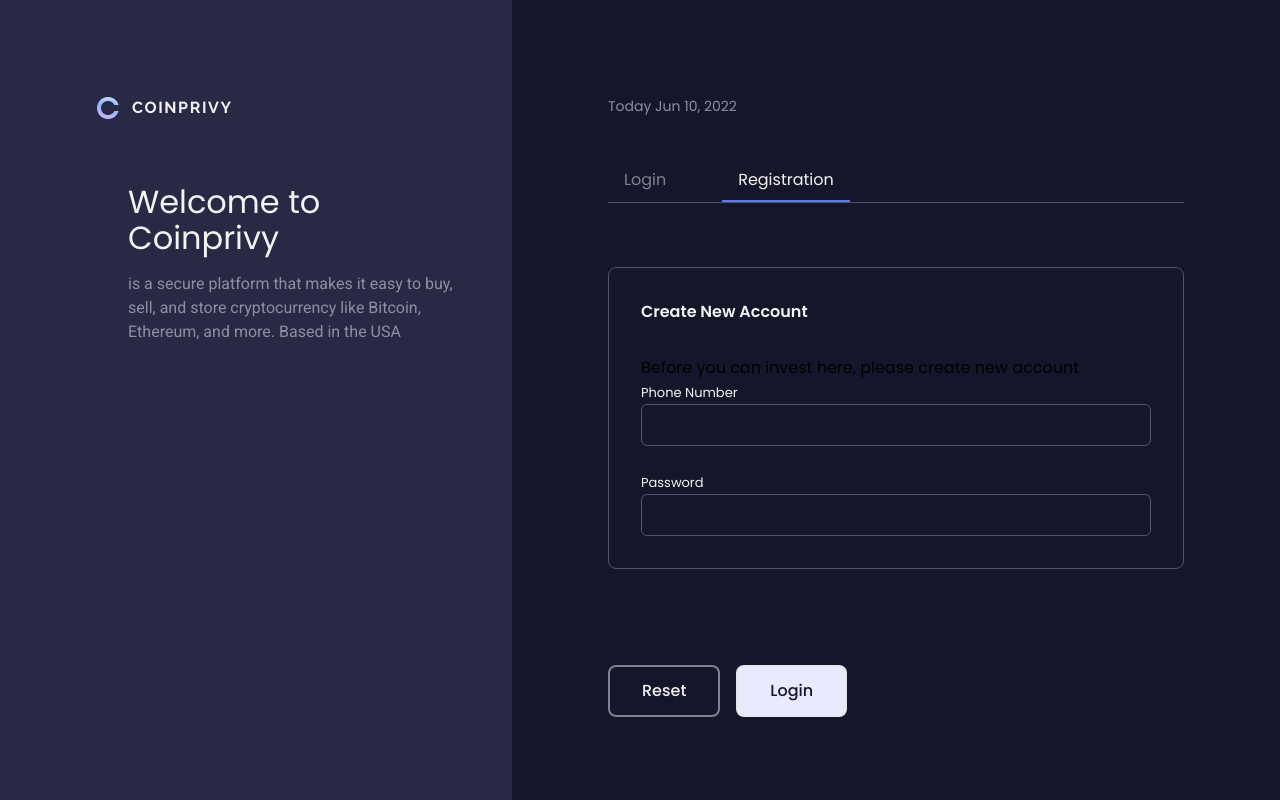
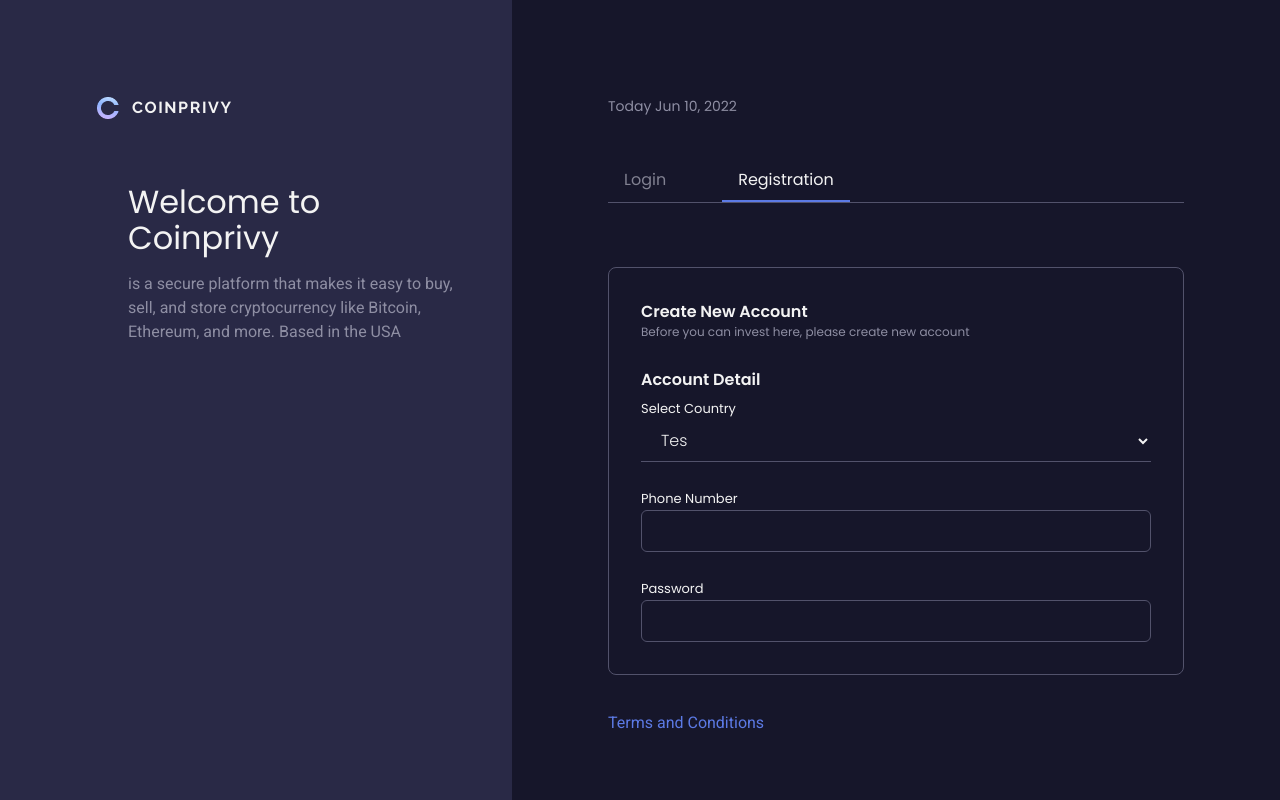
Before and after one commit to fadhilradh/profilio, a Next.js app: page /auth in a window 1280 px wide. Both pictures are taken after a click on the button "Registration". Built offline with nearby package versions, Linux system fonts and the light colour scheme; no server answers.

Commit message:
add registration UI

```diff
--- a/app/Auth/Registration.tsx
+++ b/app/Auth/Registration.tsx
@@ -6,21 +6,40 @@ const Registration = () => {
   return (
     <div>
       <form className="rounded-lg border border-stroke-primary p-8">
-        <h3 className="mb-8 !font-semibold text-primary">Create New Account</h3>
-        <p>Before you can invest here, please create new account</p>
+        <h3 className="!font-semibold text-primary">Create New Account</h3>
+        <p className="mb-8 text-xs text-secondary">
+          Before you can invest here, please create new account
+        </p>
+        <h3 className="mb-2 font-semibold leading-none text-primary">
+          Account Detail
+        </h3>
+        <fieldset className="mb-6">
+          <label className="mb-2 text-[13px] text-primary" htmlFor="country">
+            Select Country
+          </label>
+          <select name="phone" className="base-select">
+            <option value="">Tes</option>
+          </select>
+        </fieldset>
         <fieldset>
           <label className="mb-2 text-[13px] text-primary" htmlFor="phone">
             Phone Number
           </label>
-          <input type="phone" className="base-input" />
+          <input name="phone" type="phone" className="base-input" />
         </fieldset>
         <fieldset className="!mt-6">
-          <label className="mb-2 text-[13px] text-primary" htmlFor="phone">
+          <label className="mb-2 text-[13px] text-primary" htmlFor="password">
             Password
           </label>
-          <input type="password" className="base-input" />
+          <input name="password" type="password" className="base-input" />
         </fieldset>
       </form>
+
+      <div className="mt-9   ">
+        <a href="#" className="font-secondary text-accent">
+          Terms and Conditions
+        </a>
+      </div>
 
       <div className="mt-24 flex gap-x-4">
         <Button>Reset</Button>
--- a/pages/_document.tsx
+++ b/pages/_document.tsx
@@ -30,7 +30,6 @@ class BaseDocument extends Document {
           <Head>
             <link rel="preconnect" href="https://fonts.googleapis.com" />
             <link rel="preconnect" href="https://fonts.gstatic.com" />
-
             <link
               href="https://fonts.googleapis.com/css2?family=Poppins:wght@300;400;500;600;700&family=Raleway:wght@400;600;700&family=Roboto:wght@300;400;500;700&display=swap"
               rel="stylesheet"
--- a/styles/global.css
+++ b/styles/global.css
@@ -5,6 +5,11 @@
 @layer components {
   .base-input {
     @apply w-full rounded-md border border-stroke-primary bg-transparent
+    px-4 py-2 font-thin text-primary  focus:border-accent focus:outline-none;
+  }
+
+  .base-select {
+    @apply w-full border-b border-stroke-primary bg-transparent
     px-4 py-2 font-thin text-primary  focus:border-accent focus:outline-none;
   }
 }
```
